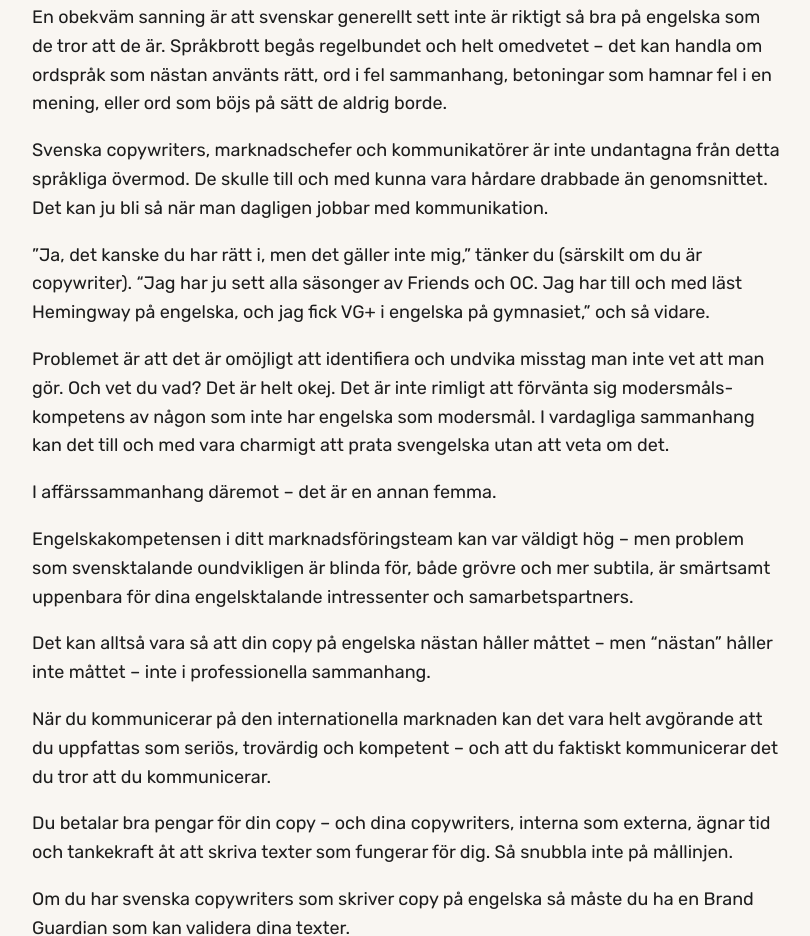
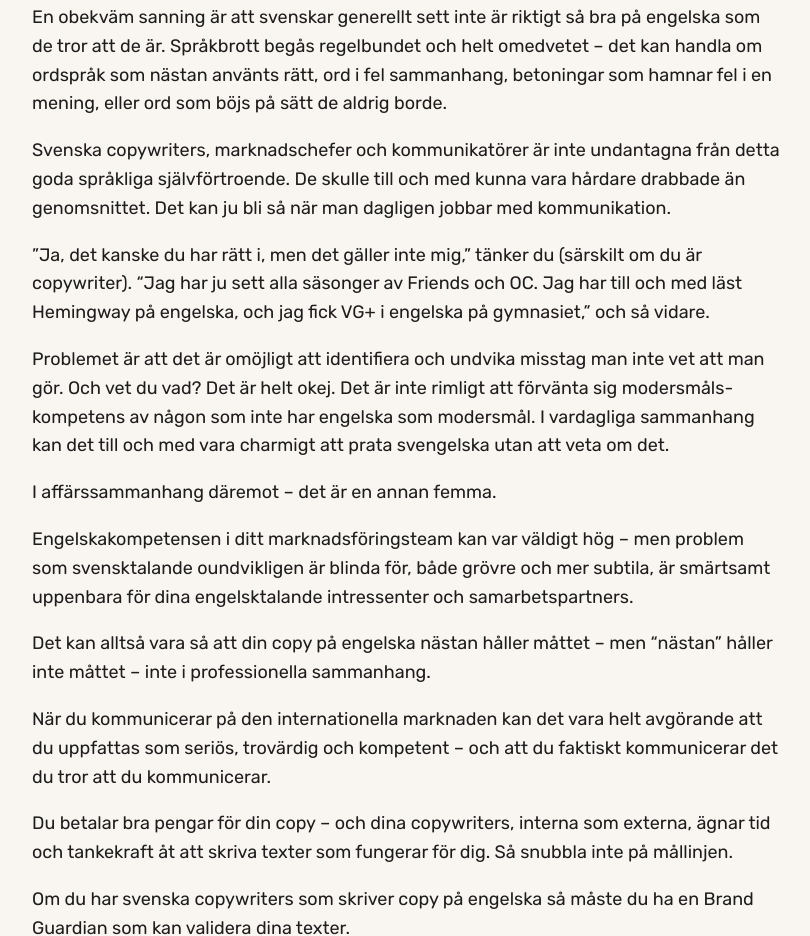
Before and after one commit to AndreasdBM/brandguardian.se, a plain HTML site: page index.html in a window 1280 px wide. Shown: the part 810-1746 px from the top of the page, without its empty margins (0-810 px from the left). Drawn offline with Linux system fonts and the light colour scheme.

Commit message:
Update index.html

```diff
--- a/index.html
+++ b/index.html
@@ -104,7 +104,7 @@
 
   <p>En obekväm sanning är att svenskar generellt sett inte är riktigt så bra på engelska som de tror att de är. Språkbrott begås regelbundet och helt omedvetet – det kan handla om ordspråk som nästan använts rätt, ord i fel sammanhang, betoningar som hamnar fel i en mening, eller ord som böjs på sätt de aldrig borde.</p>
 
-  <p>Svenska copywriters, marknadschefer och kommunikatörer är inte undantagna från detta språk­liga övermod. De skulle till och med kunna vara hårdare drabbade än genomsnittet. Det kan ju bli så när man dagligen jobbar med kommunikation.</p>
+  <p>Svenska copywriters, marknadschefer och kommunikatörer är inte undantagna från detta goda språk­liga självförtroende. De skulle till och med kunna vara hårdare drabbade än genomsnittet. Det kan ju bli så när man dagligen jobbar med kommunikation.</p>
 
   <p>”Ja, det kanske du har rätt i, men det gäller inte mig,” tänker du (särskilt om du är copywriter). “Jag har ju sett alla säsonger av Friends och OC. Jag har till och med läst Hemingway på engelska, och jag fick VG+ i engelska på gymnasiet,” och så vidare.</p>
 
```
